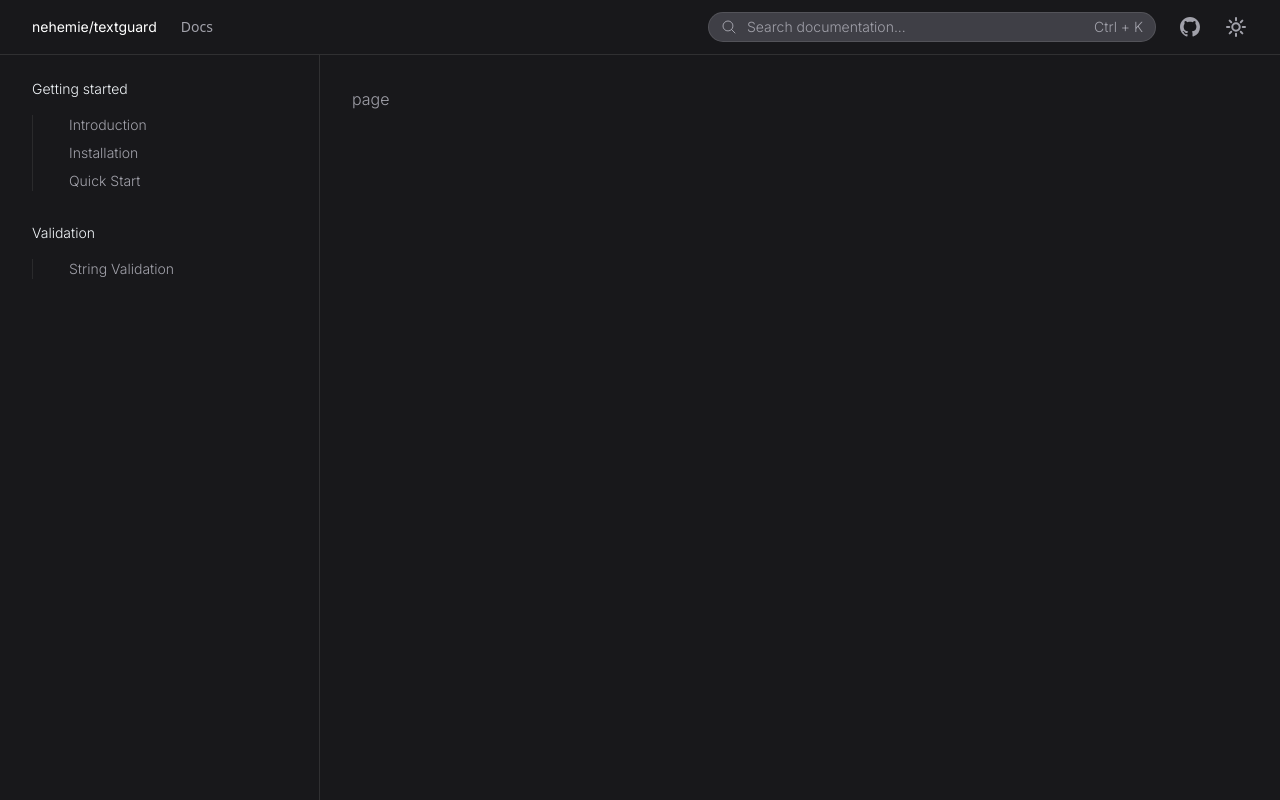
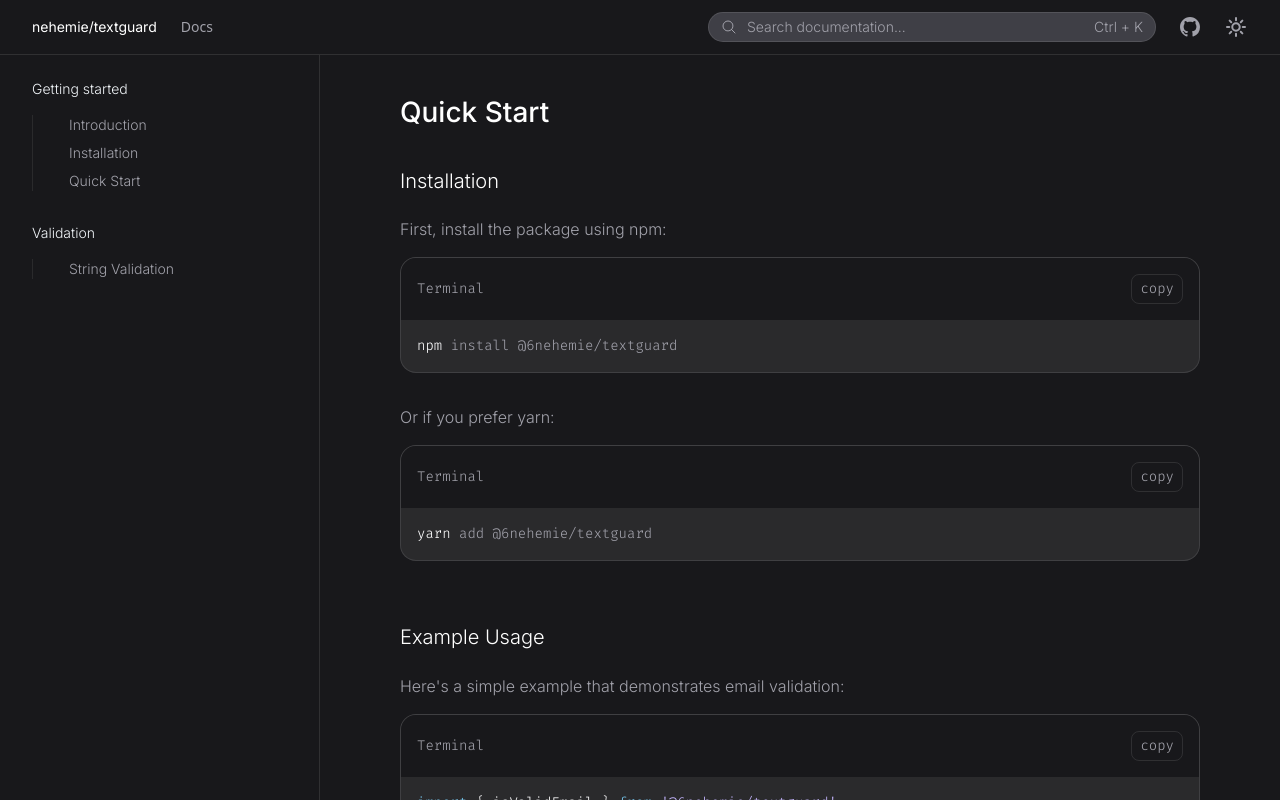
Before and after one commit to NehemieMbg/textguard-web-site, a Next.js app: page /docs/quick-start in a window 1280 px wide. Built offline with nearby package versions, Linux system fonts and the light colour scheme.

Commit message:
Quick Start

```diff
--- /dev/null
+++ b/app/components/Code.tsx
@@ -0,0 +1,28 @@
+'use client';
+
+import { ReactElement } from 'react';
+
+const Code = (props: {
+  label: string;
+  text: string;
+  code: ReactElement<any, any>;
+}) => {
+  return (
+    <div className="w-full bg-highlight-gray-200 border-[1px] border-highlight-gray rounded-2xl overflow-hidden font-fira-code text-sm ">
+      <div className="p-4 bg-zinc-900 flex justify-between items-center">
+        <p>{props.label}</p>
+        <button
+          className="border-[1px] border-highlight-gray px-2 py-1 rounded-lg hover:bg-highlight-gray-200 transition-colors duration-250"
+          onClick={() => {
+            navigator.clipboard.writeText(props.text);
+          }}
+        >
+          copy
+        </button>
+      </div>
+      <div className="p-4">{props.code}</div>
+    </div>
+  );
+};
+
+export default Code;
--- a/app/components/Nav/Nav.tsx
+++ b/app/components/Nav/Nav.tsx
@@ -48,7 +48,7 @@ const Nav = () => {
 
   return (
     <header className="w-full bg-dark-gray py-3 px-8 border-b-[1px] border-highlight-gray">
-      <nav className="flex gap-6 max-container items-center text-light-gray ">
+      <nav className="flex gap-6 items-center text-light-gray ">
         <Link href={'/docs'}>
           <h1 className="font-md text-sm text-white">{navbar.logo}</h1>
         </Link>
@@ -100,10 +100,10 @@ const Nav = () => {
       </nav>
 
       {inputOpen && (
-        <div className="top-0 left-0 w-full h-full fixed backdrop-blur-sm bg-highlight-gray-200 opacity-[.80] flex justify-center z-10">
+        <div className="top-0 left-0 w-full h-full fixed backdrop-blur-sm bg-highlight-gray-200 flex justify-center z-10">
           <div className="box-content py-[205px] px-[32px] max-w-[576px] w-full">
             <div
-              className="bg-dark-gray flex items-center border-[.5px] border-action-gray rounded-lg"
+              className="bg-dark-gray flex items-center border-[.5px] border-action-gray rounded-lg opacity-100"
               ref={inputDivRef}
             >
               <div className="flex items-center justify-between w-full">
--- a/app/docs/installation/page.tsx
+++ b/app/docs/installation/page.tsx
@@ -1,6 +1,26 @@
+import Code from '@/app/components/Code';
+
 const page = () => {
+  const npmText = 'npm install @6nehemie/textguard';
+  const npmInstall = (
+    <div>
+      <p>
+        <span className="text-white">npm</span> install @6nehemie/textguard
+      </p>
+    </div>
+  );
+
+  const yarnText = 'yarn add @6nehemie/textguard';
+  const yarnInstall = (
+    <div>
+      <p>
+        <span className="text-white">yarn</span> add @6nehemie/textguard
+      </p>
+    </div>
+  );
+
   return (
-    <section>
+    <section className="pb-16">
       <h1 className="text-white text-3xl font-medium mb-1.5">Installation</h1>
       <h3 className="text-white mb-4">System Requirements:</h3>
 
@@ -22,12 +42,33 @@ const page = () => {
         </li>
       </ul>
 
-      <h2 className="text-xl text-white font-medium mb-4">
+      <h2 className="text-xl text-white font-medium mb-8">
         Quick and Easy Installation Steps
       </h2>
 
       <h3 className="text-white mb-2">Using npm:</h3>
-      <p>To install @§nehemie/textgurad via npm, run the following command:</p>
+      <p className="mb-4">
+        To install @nehemie/textgurad via npm, run the following command:
+      </p>
+
+      <div className="mb-16">
+        <Code label={'Terminal'} text={npmText} code={npmInstall} />
+      </div>
+
+      <h3 className="text-white mb-2">Using yarn:</h3>
+      <p className="mb-4">
+        To install @nehemie/textgurad via npm, run the following command:
+      </p>
+
+      <div className="mb-4">
+        <Code label={'Terminal'} text={yarnText} code={yarnInstall} />
+      </div>
+
+      <p>
+        After installation, you are ready to import{' '}
+        <span className="text-white">@6nehemie/textguard</span> into your
+        project and start laveragin its powerful features.
+      </p>
     </section>
   );
 };
--- a/app/docs/layout.tsx
+++ b/app/docs/layout.tsx
@@ -6,9 +6,11 @@ export default function layout({
   children: React.ReactNode;
 }) {
   return (
-    <section className="h-full flex">
-      <Navigation></Navigation>
-      <div className="p-8">{children}</div>
+    <section className="h-full flex w-full">
+      <Navigation />
+      <div className="p-8 pb-8 w-full h-full flex justify-center overflow-y-scroll">
+        <div className="max-w-[800px] w-full">{children}</div>
+      </div>
     </section>
   );
 }
--- a/app/docs/quick-start/page.tsx
+++ b/app/docs/quick-start/page.tsx
@@ -1,5 +1,105 @@
+import Code from '@/app/components/Code';
+
 const page = () => {
-  return <div>page</div>;
+  const npmText = 'npm install @6nehemie/textguard';
+  const npmInstall = (
+    <div>
+      <p>
+        <span className="text-white">npm</span> install @6nehemie/textguard
+      </p>
+    </div>
+  );
+
+  const yarnText = 'yarn add @6nehemie/textguard';
+  const yarnInstall = (
+    <div>
+      <p>
+        <span className="text-white">yarn</span> add @6nehemie/textguard
+      </p>
+    </div>
+  );
+
+  const codeExampleText = `import { isValidEmail } from '@6nehemie/textguard';
+
+const email = 'example@exmaple.com';
+
+// checks if the user email is valid
+const validEmail = isValidEmail(email); //returns true
+
+if (validEmail === true) {
+  /** Your code */
+}`;
+
+  const codeSnippet = (
+    <div className="text-white">
+      <p className="mb-4">
+        <span className="text-sky-300">import</span> {`{ isValidEmail }`}{' '}
+        <span className="text-sky-300">from </span>
+        <span className="text-violet-300">&apos;@6nehemie/textguard&apos;</span>
+        ;
+      </p>
+
+      <p className="mb-4">
+        <span className="text-sky-300">const</span>{' '}
+        <span className="text-violet-300">email</span> =
+        &apos;example@exmaple.com&apos;;
+      </p>
+
+      <p className="text-light-gray">
+        {'// checks if the user email is valid'}
+      </p>
+      <p className="mb-4">
+        <span className="text-sky-300">const</span>{' '}
+        <span className="text-violet-300">validEmail</span> =
+        <span className="text-green-300"> isValidEmail</span>(email);{' '}
+        <span className="text-light-gray">{'//returns true'}</span>
+      </p>
+
+      <p>
+        <span className="text-sky-300">if</span> (
+        <span className="text-green-300"> validEmail</span>{' '}
+        <span className="text-[10px]">{'==='}</span>{' '}
+        <span className="text-sky-300">true</span> ){' {'} <br />
+        {'  '}
+        <span className="text-light-gray ml-4">{'//returns true'}</span> <br />
+        {'}'}
+      </p>
+    </div>
+  );
+
+  return (
+    <section className="pb-16">
+      <h1 className="text-white text-3xl font-medium mb-8">Quick Start</h1>
+      <h3 className="text-white mb-6 text-xl">Installation</h3>
+
+      <p className="mb-4">First, install the package using npm:</p>
+
+      <div className="mb-8">
+        <Code label={'Terminal'} text={npmText} code={npmInstall} />
+      </div>
+
+      <p className="mb-4">Or if you prefer yarn:</p>
+
+      <div className="mb-16">
+        <Code label={'Terminal'} text={yarnText} code={yarnInstall} />
+      </div>
+
+      <h3 className="text-white mb-6 text-xl">Example Usage</h3>
+      <p className="mb-4">
+        Here&apos;s a simple example that demonstrates email validation:
+      </p>
+
+      <div className="mb-8">
+        <Code label={'Terminal'} text={codeExampleText} code={codeSnippet} />
+      </div>
+
+      <p>
+        And that&apos;s it! You&apos;ve successfully installed
+        <span className="text-white"> @nehemie/textguard </span> and validated
+        an email address.
+      </p>
+    </section>
+  );
 };
 
 export default page;
```
